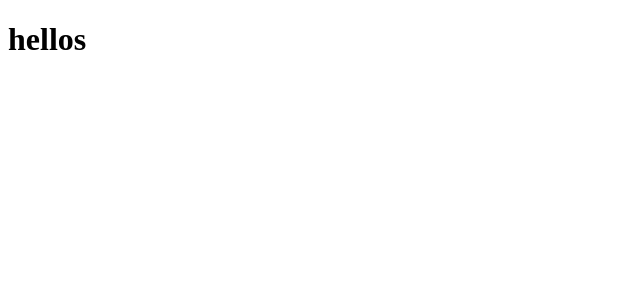
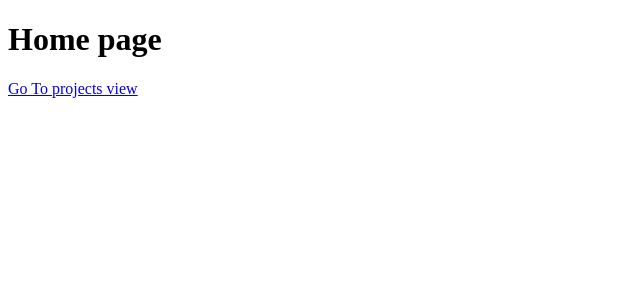
Before and after one commit to gdomiciano/vuejs-masterclass-2024, a Vue app: page / in a window 1280 px wide. Before the commit this address had no page. Shown: the top 300 px of the page, without its empty margins (0-640 px from the left). Built offline with nearby package versions, Linux system fonts and the light colour scheme; the HTML template or start-up script is replaced by a standard one.

Commit message:
:construction::truck: add basic dynamic routing

```diff
--- a/src/App.vue
+++ b/src/App.vue
@@ -2,7 +2,9 @@
 </script>
 
 <template>
-  <h1>hellos</h1>
+  <main>
+    <router-view />
+  </main>
 </template>
 
 <style scoped></style>
--- a/src/router/index.ts
+++ b/src/router/index.ts
@@ -2,7 +2,11 @@ import { createRouter, createWebHistory } from 'vue-router'
 
 const router = createRouter({
   history: createWebHistory(import.meta.env.BASE_URL),
-  routes: [],
+  routes: [
+    { path: '/', component: () => import('@/views/HomeView.vue') },
+    { path: '/projects', component: () => import('@/views/ProjectsView.vue') },
+    { path: '/projects/:id', component: () => import('@/views/SingleProjectView.vue') },
+  ],
 })
 
 export default router
--- /dev/null
+++ b/src/views/HomeView.vue
@@ -0,0 +1,11 @@
+<script setup lang="ts">
+</script>
+<template>
+  <div>
+    <h1>Home page</h1>
+    <router-link to="/projects"> Go To projects view</router-link>
+  </div>
+</template>
+<style lang="">
+
+</style>
--- /dev/null
+++ b/src/views/ProjectsView.vue
@@ -0,0 +1,14 @@
+<template>
+  <div>
+    <h1>project page</h1>
+    <router-link to="/"> Goto to home</router-link>
+  </div>
+</template>
+
+<script setup lang="ts">
+
+</script>
+
+<style scoped>
+
+</style>
--- /dev/null
+++ b/src/views/SingleProjectView.vue
@@ -0,0 +1,15 @@
+<script setup lang="ts">
+import {useRoute} from 'vue-router'
+const route = useRoute();
+
+</script>
+
+<template>
+  <div>
+    <h1>project {{route.params?.id}}</h1>
+  </div>
+</template>
+
+<style scoped>
+
+</style>
```
